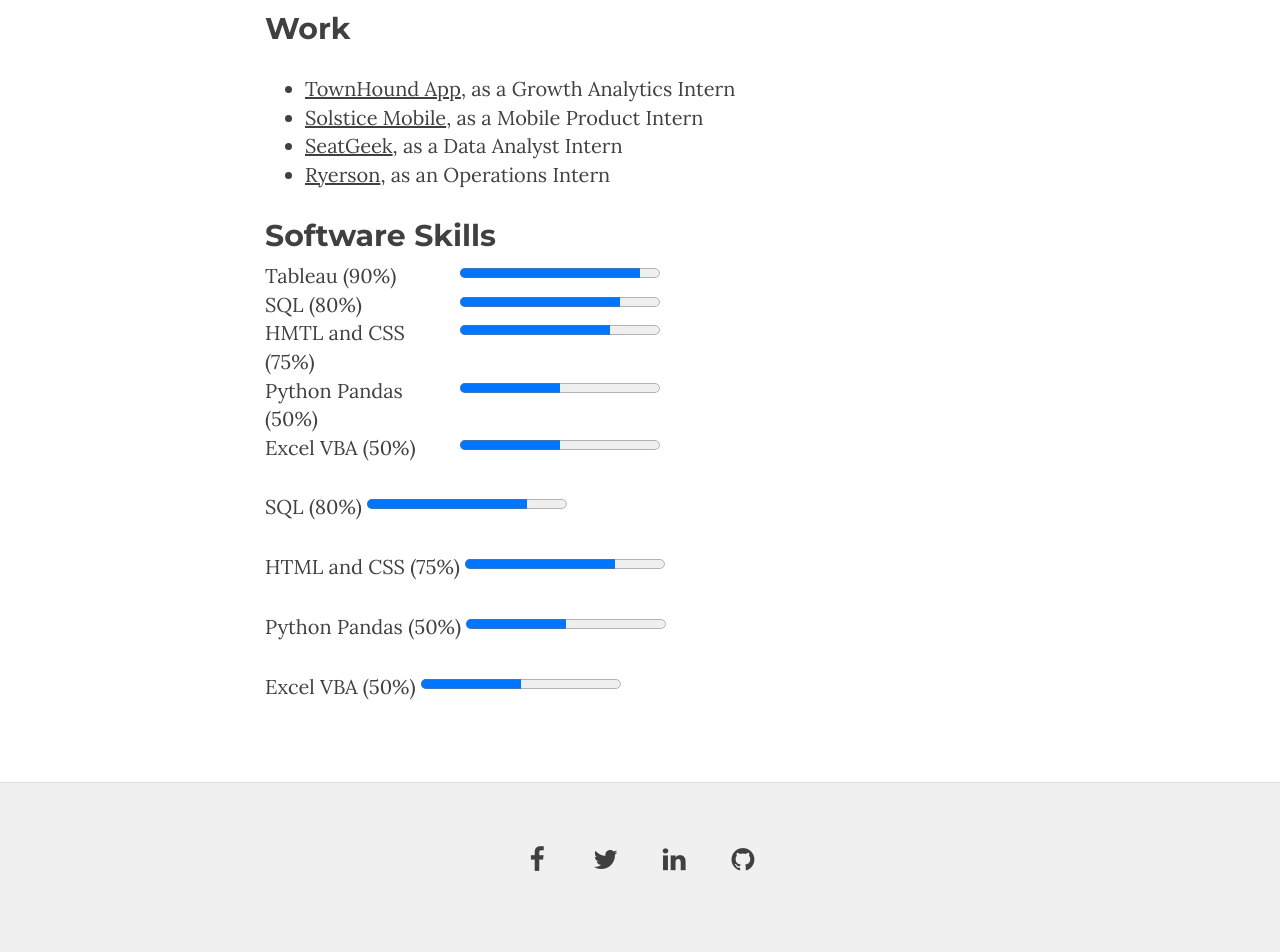
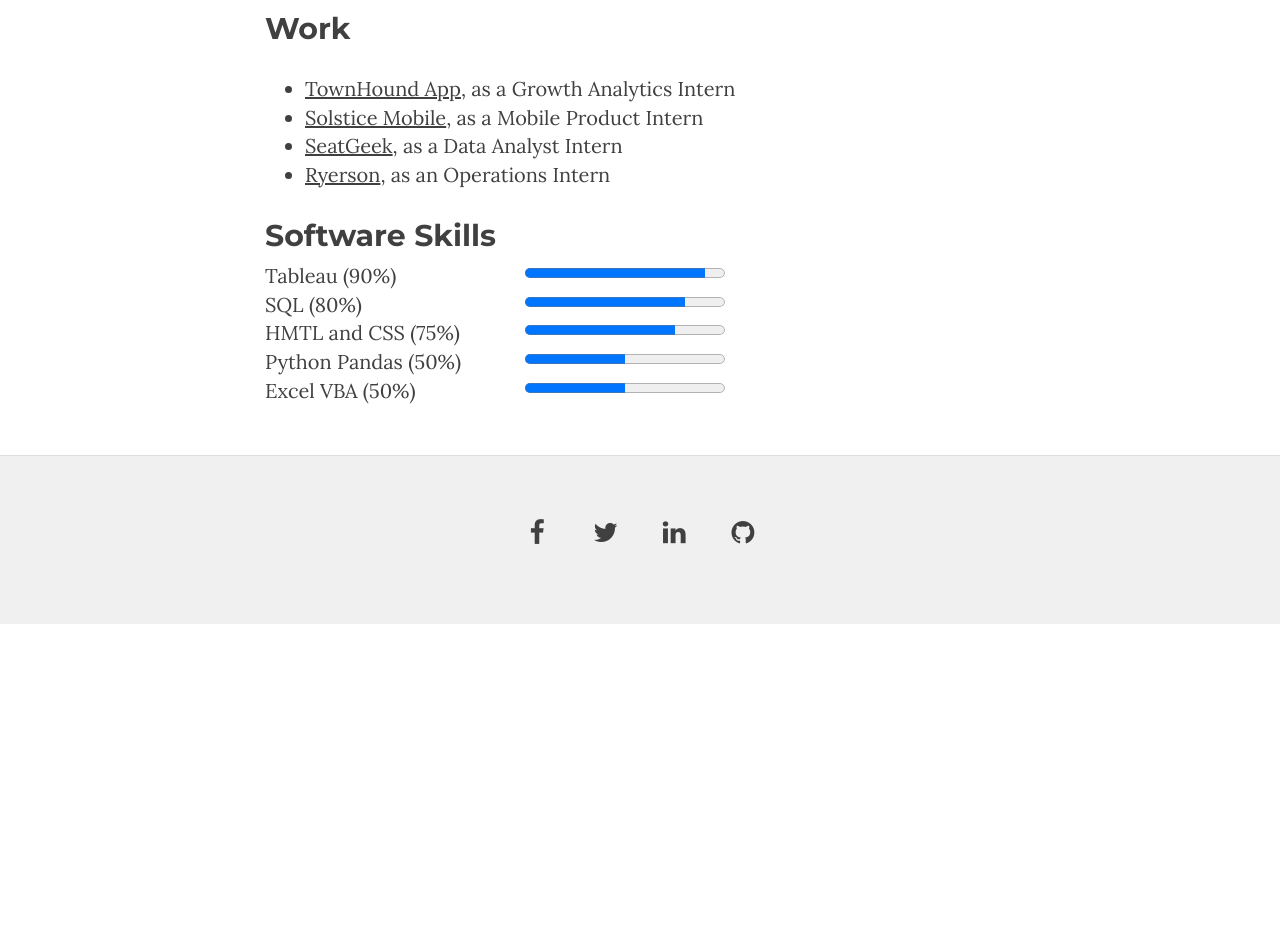
Before and after one commit to tzidar/tzidar.github.io, a Jekyll site: the page built from work.md, in a window 1280 px wide. Shown: the part 456-1408 px from the top of the page. Built offline with Jekyll 4.4.1, drawn with Linux system fonts in a browser that asks for light colours; nearby versions of some CDN libraries; Markdown is read by kramdown in place of the engine named in the settings; after the commit the page ends 1080 px from its top, so only the background shows below that.

Commit message:
Updated stuff

```diff
--- a/work.md
+++ b/work.md
@@ -15,68 +15,51 @@
 ## Software Skills
 
 <div class="row">
-	<div class="col col-xs-3">
+	<div class="col col-xs-4">
 		Tableau (90%)
 	</div>
 
-	<div class="col col-xs-9">
+	<div class="col col-xs-8">
 		<progress value="180" max="200"></progress>
 	</div>
 </div>
 
 <div class="row">
-	<div class="col col-xs-3">
+	<div class="col col-xs-4">
 		SQL (80%)
 	</div>
 
-	<div class="col col-xs-9">
+	<div class="col col-xs-8">
 		<progress value="160" max="200"></progress>
 	</div>
 </div>
 
 <div class="row">
-	<div class="col col-xs-3">
+	<div class="col col-xs-4">
 		HMTL and CSS (75%)
 	</div>
 
-	<div class="col col-xs-9">
+	<div class="col col-xs-8">
 		<progress value="150" max="200"></progress>
 	</div>
 </div>
 
 <div class="row">
-	<div class="col col-xs-3">
+	<div class="col col-xs-4">
 		Python Pandas (50%)
 	</div>
 
-	<div class="col col-xs-9">
+	<div class="col col-xs-8">
 		<progress value="100" max="200"></progress>
 	</div>
 </div>
 
 <div class="row">
-	<div class="col col-xs-3">
+	<div class="col col-xs-4">
 		Excel VBA (50%)
 	</div>
 
-	<div class="col col-xs-9">
+	<div class="col col-xs-8">
 		<progress value="100" max="200"></progress>
 	</div>
 </div>
-
-
-
-
-<p> SQL (80%)
-		<progress value="80" max="100"></progress>
-	</p>
-<p> HTML and CSS (75%)
-		<progress value="75" max="100"></progress>
-</p>
-
-<p> Python Pandas (50%)
-		<progress value="50" max="100"></progress>
-</p>
-<p> Excel VBA (50%)
-		<progress value="50" max="100"></progress>
-	</p>
```
